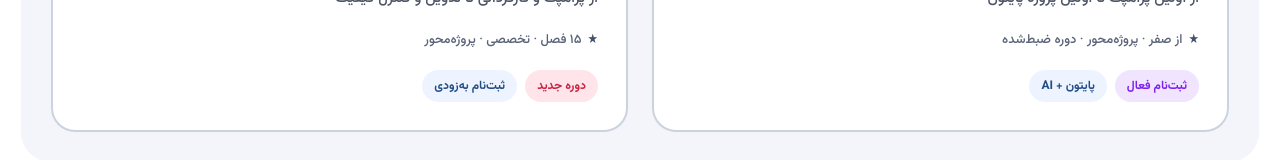
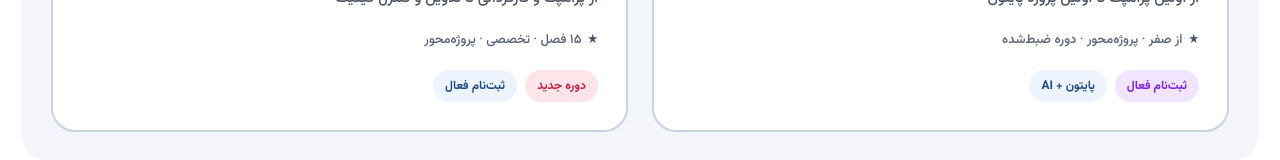
Before and after one commit to hamedsamz/samiz-ai-website, a Next.js app: page /courses in a window 1280 px wide. Shown: the part 925-1085 px from the top of the page. Built offline with nearby package versions, Linux system fonts and the light colour scheme; a web font is replaced by a local one.

Commit message:
Mark AI video course registration as active

```diff
--- a/app/courses/page.tsx
+++ b/app/courses/page.tsx
@@ -21,7 +21,7 @@ const courses = [
     provider: "میج بهرامی · Mage Bahrami",
     summary: "از پرامپت و کارگردانی تا تدوین و کنترل کیفیت",
     meta: "۱۵ فصل · تخصصی · پروژه‌محور",
-    badges: ["دوره جدید", "ثبت‌نام به‌زودی"],
+    badges: ["دوره جدید", "ثبت‌نام فعال"],
     image: "/images/slide-video-ad.png",
     href: "/ai-video-creation",
     imagePosition: "center",
```
